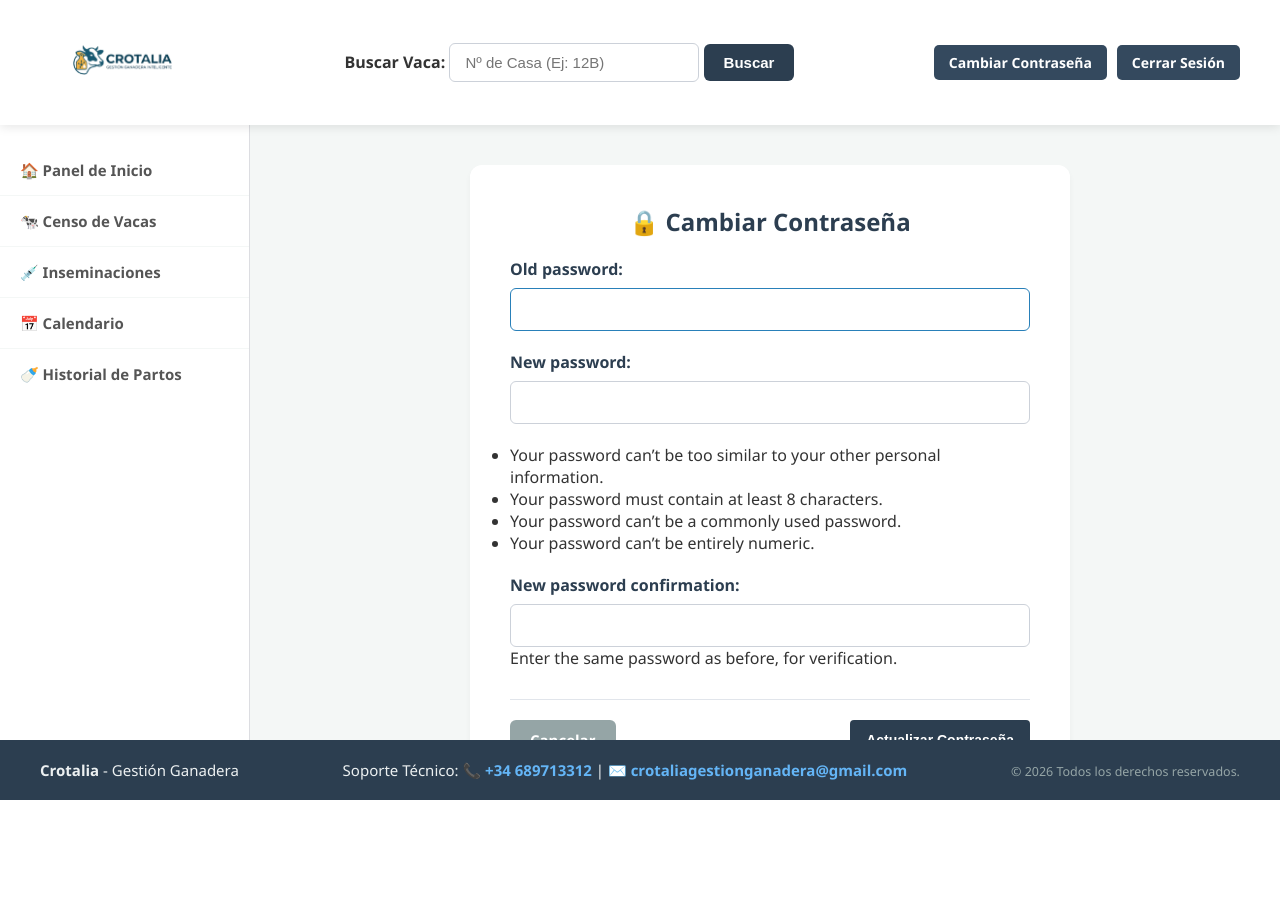
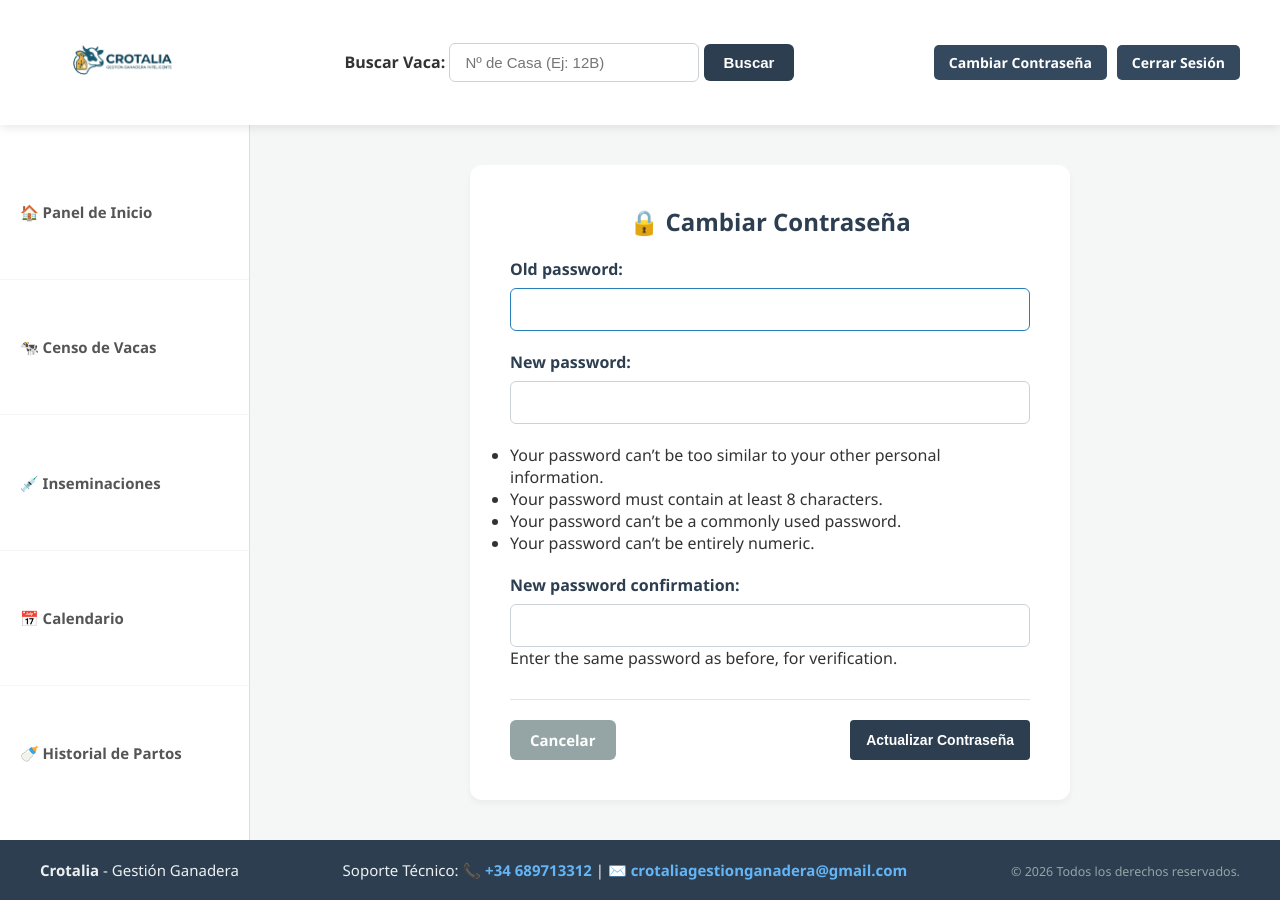
Before and after one commit to franlrx/Crotalia, a Django app: page /perfil/cambiar-password/ in a window 1280 px wide. Before the commit the page ends 800 px from the top, so only its background shows below. Run offline with Django 5.2, Linux system fonts and the light colour scheme; the visitor is signed in with stand-in values (Sample User, id 1).

Commit message:
Arreglo menu lateral ordenadores

```diff
--- a/ganaderia/static/ganaderia/css/estilos.css
+++ b/ganaderia/static/ganaderia/css/estilos.css
@@ -15,9 +15,7 @@ body {
     display: flex;
     flex-direction: column;
 
-    /* ESTO ES LO NUEVO: Fija la app al 100% de la pantalla y bloquea el scroll general */
-    height: 100vh;
-    overflow: hidden;
+    min-height: 100vh;
 }
 
 /* ========================================= */
@@ -81,7 +79,6 @@ button:hover {
     display: flex;
     flex: 1;
     width: 100%;
-    overflow: hidden; /* Clave: Delimita el espacio para que los hijos hagan scroll interno */
 }
 
 /* --- CAJA DEL MENÚ LATERAL --- */
@@ -111,11 +108,13 @@ button:hover {
     padding: 0;
     display: flex;
     flex-direction: column;
+    height: 100%;
 }
 
 .menu-lateral nav ul li {
     border-bottom: 1px solid #f4f7f6;
     display: flex;
+    flex: 1;
 }
 
 .menu-lateral nav ul li:last-child {
@@ -149,8 +148,6 @@ button:hover {
 .contenido-central {
     flex: 1;
     min-width: 0;
-    height: 100%;
-    overflow-y: auto;             /* SCROLL INDEPENDIENTE PARA ESTA SECCIÓN */
     padding: 40px 30px 40px 40px;
 }
 
```
